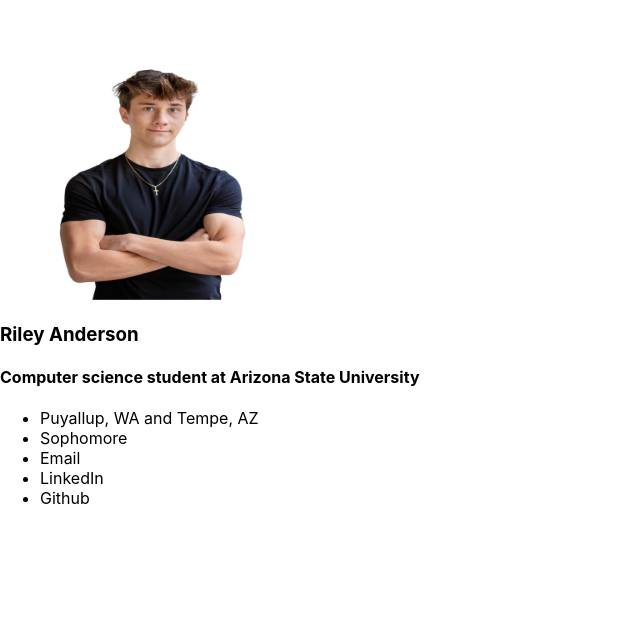
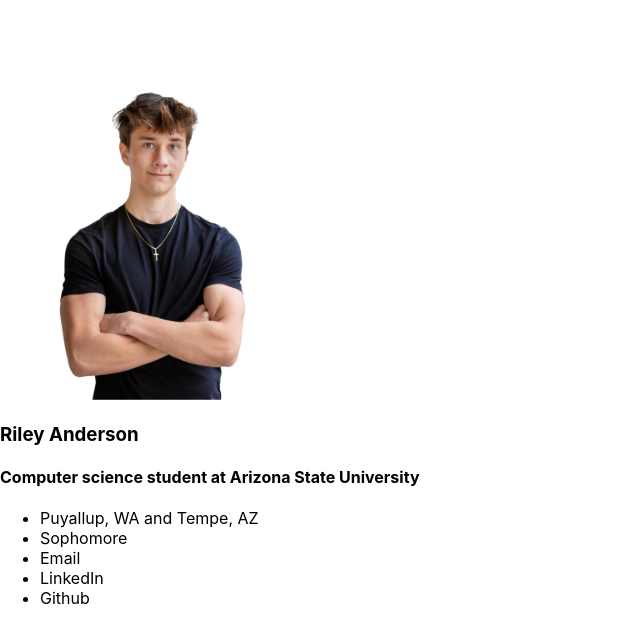
Before and after one commit to rileyandrsn/rileyandrsn.github.io, a React (Create React App) app in the folder portfolio/: page / in a window 1280 px wide. Shown: the top 642 px of the page, without its empty margins (0-640 px from the left). Built offline with nearby package versions, Linux system fonts and the light colour scheme.

Commit message:
chore: aside element

```diff
--- a/portfolio/package.json
+++ b/portfolio/package.json
@@ -14,6 +14,7 @@
     "@types/react-dom": "^19.1.6",
     "react": "^19.1.0",
     "react-dom": "^19.1.0",
+    "react-router-dom": "^7.7.0",
     "react-scripts": "5.0.1",
     "typescript": "^4.9.5",
     "web-vitals": "^2.1.4"
--- a/portfolio/src/App.tsx
+++ b/portfolio/src/App.tsx
@@ -4,9 +4,9 @@ import portfolioImage from './Resources/portfolio.png';
 
 function App() {
   return (
-    <main>
-      <article>
-        <img src={portfolioImage} width={300} height={300}/>
+
+    <aside>
+    <img src={portfolioImage} width={300} height={400}/>
     <h3>Riley Anderson</h3>
     <h4>Computer science student at Arizona State University</h4>
     <ul>
@@ -16,8 +16,8 @@ function App() {
       <li>LinkedIn</li>
       <li>Github</li>
     </ul>
-      </article>
-    </main>
+  </aside>
+
   );
 }
 
```
Also changed, not shown: 1 other file (tests, documents, lock files or other folders). Lines whose indentation alone changed are shown as unchanged.
